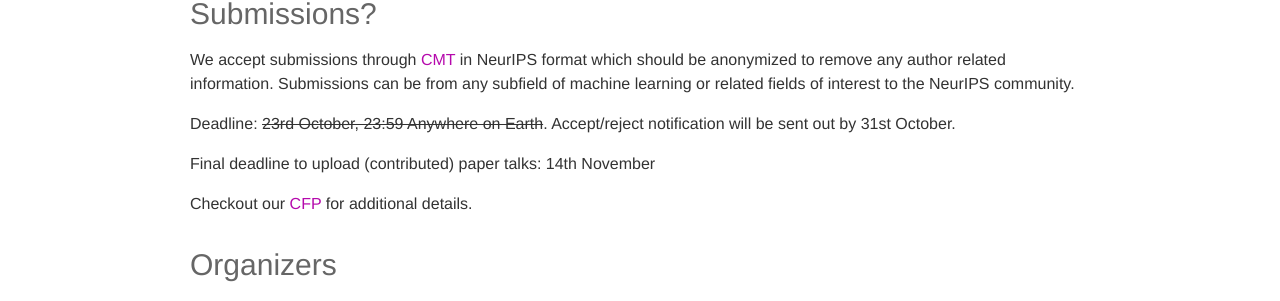
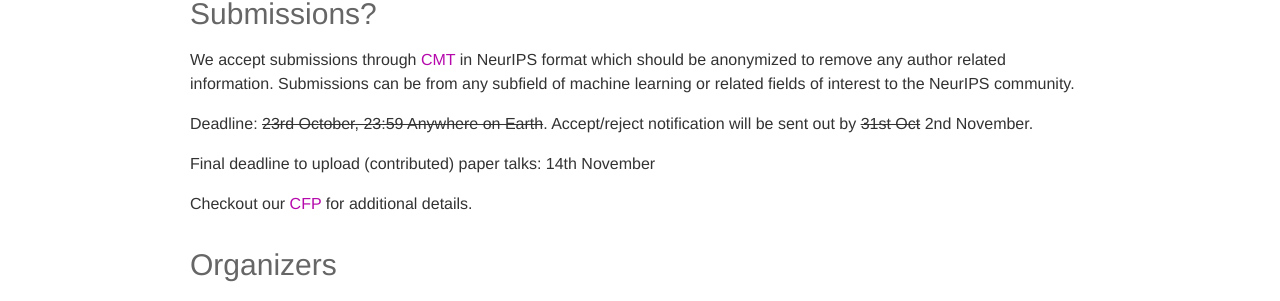
Before and after one commit to ml-retrospectives/neurips2020, a Jekyll site: the page built from _pages/00_home.md, in a window 1280 px wide and 900 px high, scrolled down 1083 px. Shown: the part 270-571 px from the top of the window. Built offline with Jekyll 4.4.1, drawn with Linux system fonts in a browser that asks for light colours; nearby versions of some CDN libraries.

Commit message:
Update 00_home.md

```diff
--- a/_pages/00_home.md
+++ b/_pages/00_home.md
@@ -47,7 +47,7 @@ In conjunction with [NeurIPS](https://neurips.cc/), the workshop will be held vi
 
 We accept submissions through [CMT](https://cmt3.research.microsoft.com/MLRSA2020) in NeurIPS format which should be anonymized to remove any author related information. Submissions can be from any subfield of machine learning or related fields of interest to the NeurIPS community.
 
-**Deadline: <s>23rd October, 23:59 Anywhere on Earth</s>. Accept/reject notification will be sent out by 31st October.**
+**Deadline: <s>23rd October, 23:59 Anywhere on Earth</s>. Accept/reject notification will be sent out by <s>31st Oct</s> 2nd November.**
 
 **Final deadline to upload (contributed) paper talks: 14th November**
 
```
